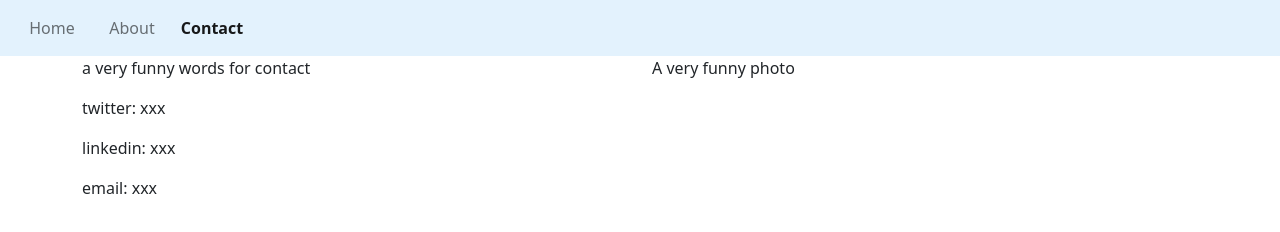
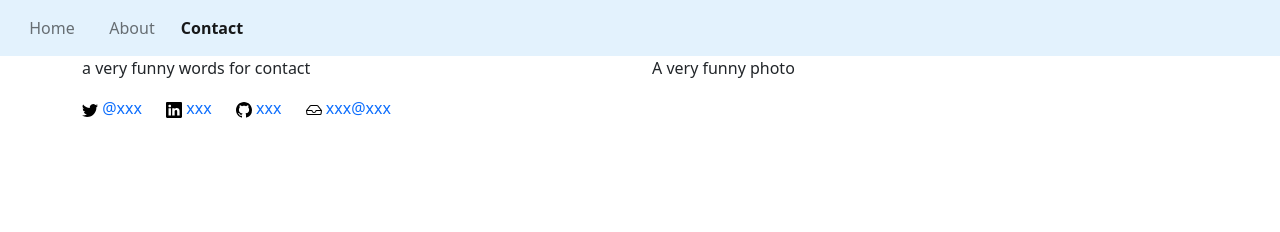
Before and after one commit to gloria20070108/gloria20070108.github.io, a website: page contact.html in a window 1280 px wide. Drawn offline with nearby package versions, Linux system fonts and the light colour scheme.

Commit message:
add contacts and icons

```diff
--- a/contact.html
+++ b/contact.html
@@ -29,9 +29,22 @@
         <div class="col">
           <div class="left-content">
             <p>a very funny words for contact</p>
-            <p>twitter: xxx</p>
-            <p>linkedin: xxx</p>
-            <p>email: xxx</p>
+            <div class="contact">
+              <img src="./img/twitter.svg" class="contact-icon" />
+              <a class="contact-text" href="">@xxx</a>
+            </div>
+            <div class="contact">
+              <img src="./img/linkedin.svg" class="contact-icon" />
+              <a class="contact-text" href="">xxx</a>
+            </div>
+            <div class="contact">
+              <img src="./img/github.svg" class="contact-icon" />
+              <a class="contact-text" href="">xxx</a>
+            </div>
+            <div class="contact">
+              <img src="./img/inbox.svg" class="contact-icon" />
+              <a class="contact-text" href="">xxx@xxx</a>
+            </div>
           </div>
         </div>
         <div class="col">
--- a/styles/main.css
+++ b/styles/main.css
@@ -14,3 +14,12 @@
 .nav-link.active {
   font-weight: bold;
 }
+
+.contact {
+  display: inline;
+  margin-right: 20px;
+}
+
+.contact-text {
+  text-decoration: none;
+}
```
Also changed, not shown: img/github.svg (added), img/inbox.svg (added), img/linkedin.svg (added), img/twitter.svg (added).
